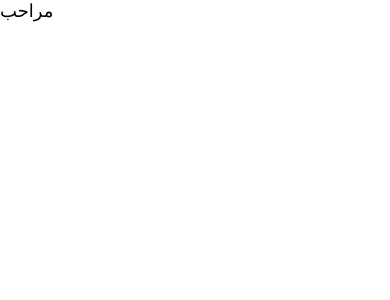
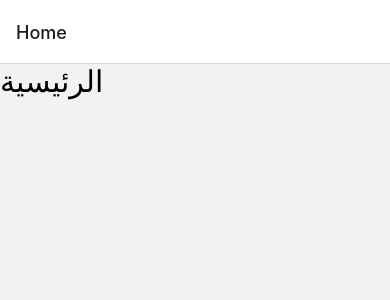
Before and after one commit to a7medev/study-overflow, a React Native app: screen /Home in a window 390 px wide. Shown: the top 300 px of the page. Built offline with nearby package versions, Linux system fonts and the light colour scheme.

Commit message:
chore: setup navigation

```diff
--- a/package.json
+++ b/package.json
@@ -10,8 +10,12 @@
     "lint": "eslint . --ext .js,.jsx,.ts,.tsx"
   },
   "dependencies": {
+    "@react-navigation/native": "^6.0.6",
+    "@react-navigation/native-stack": "^6.2.5",
     "react": "17.0.2",
     "react-native": "0.66.1",
+    "react-native-safe-area-context": "^3.3.2",
+    "react-native-screens": "^3.9.0",
     "styled-components": "^5.3.3"
   },
   "devDependencies": {
--- a/src/App.tsx
+++ b/src/App.tsx
@@ -1,13 +1,13 @@
 import React from 'react';
 import { ThemeProvider } from 'styled-components/native';
 
-import Typo from './components/styled/Typo';
+import RootNavigator from './navigation/RootNavigator';
 import theme from './config/theme';
 
 const App: React.FC = () => {
   return (
     <ThemeProvider theme={theme}>
-      <Typo>مراحب</Typo>
+      <RootNavigator />
     </ThemeProvider>
   );
 };
--- /dev/null
+++ b/src/navigation/HomeNavigator.tsx
@@ -0,0 +1,20 @@
+import React from 'react';
+import { createNativeStackNavigator } from '@react-navigation/native-stack';
+
+import HomeScreen from '../screens/HomeScreen';
+
+export type HomeParamList = {
+  Home: undefined;
+};
+
+const Stack = createNativeStackNavigator<HomeParamList>();
+
+const HomeNavigator: React.FC = () => {
+  return (
+    <Stack.Navigator>
+      <Stack.Screen name="Home" component={HomeScreen} />
+    </Stack.Navigator>
+  );
+};
+
+export default HomeNavigator;
--- /dev/null
+++ b/src/navigation/RootNavigator.tsx
@@ -0,0 +1,14 @@
+import React from 'react';
+import { NavigationContainer } from '@react-navigation/native';
+
+import HomeNavigator from './HomeNavigator';
+
+const RootNavigator: React.FC = () => {
+  return (
+    <NavigationContainer>
+      <HomeNavigator />
+    </NavigationContainer>
+  );
+};
+
+export default RootNavigator;
--- /dev/null
+++ b/src/screens/HomeScreen.tsx
@@ -0,0 +1,9 @@
+import React from 'react';
+
+import Typo from '../components/styled/Typo';
+
+const HomeScreen: React.FC = () => {
+  return <Typo variant="h1">الرئيسية</Typo>;
+};
+
+export default HomeScreen;
```
Also changed, not shown: 3 other files (tests, documents, lock files or other folders).
